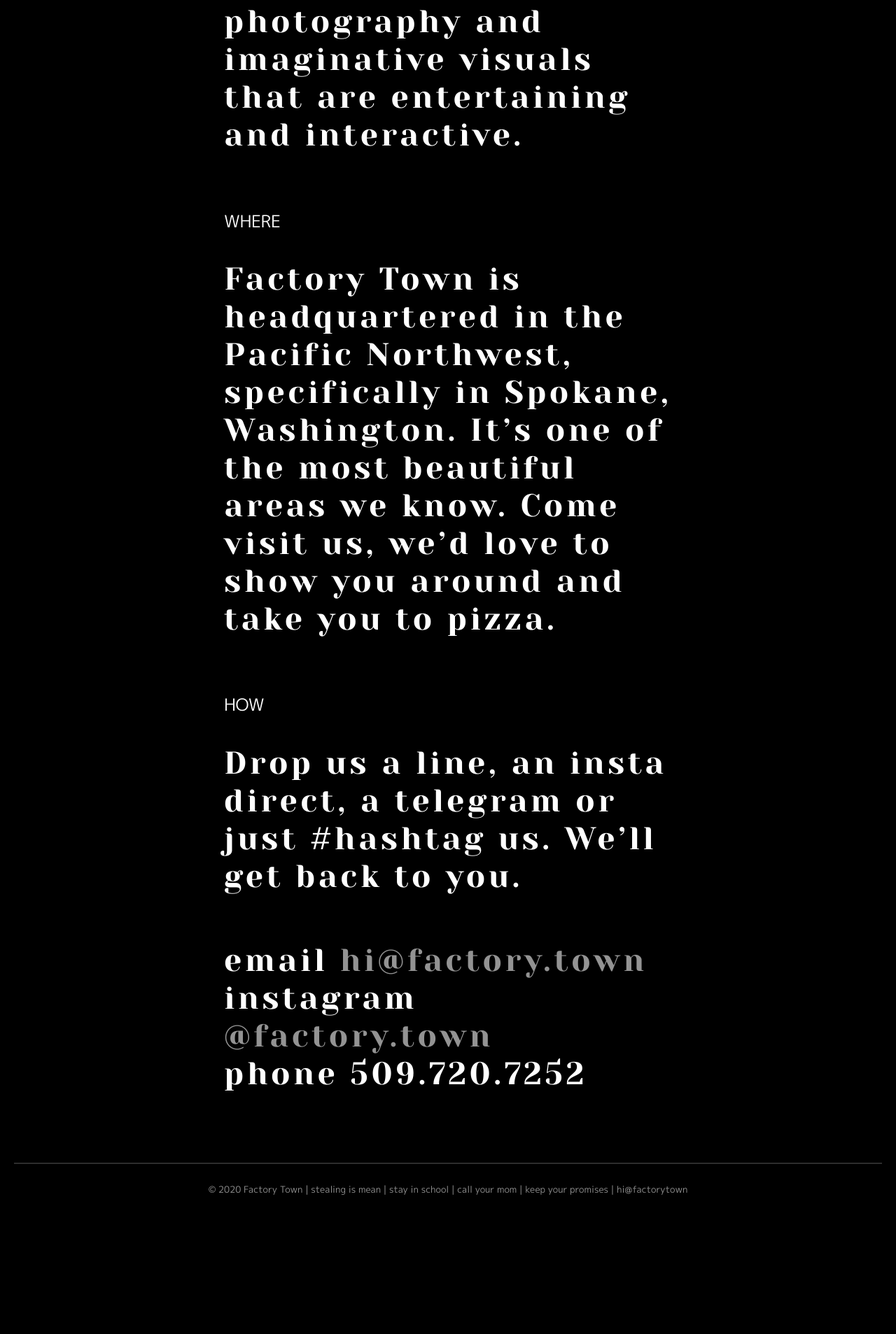
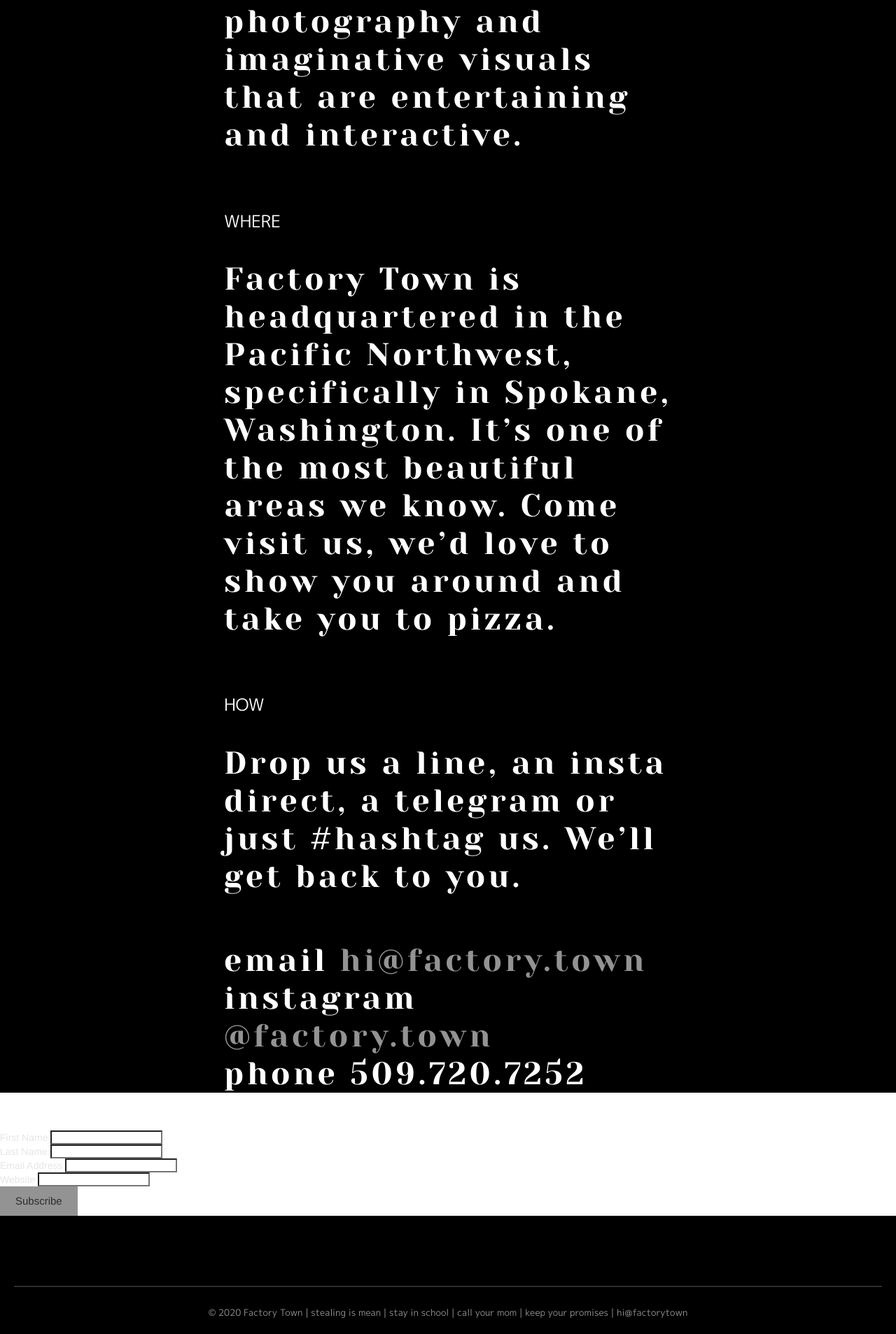
Before and after one commit to factorytown/factorytown.github.io, a Jekyll site: the page built from _pages/about.md, in a window 1280 px wide. Shown: the part 2641-4548 px from the top of the page at 70% size. Built offline with Jekyll 4.4.1, drawn with Linux system fonts in a browser that asks for light colours; nearby versions of some CDN libraries; comment, search, counter and statistics services are not loaded; before the commit the page ends 4372 px from its top, so only the background shows below that.

Commit message:
Updated About

```diff
--- a/_pages/about.md
+++ b/_pages/about.md
@@ -39,3 +39,42 @@
 # instagram [@factory.town](http://instagram.com/factory.town)
 
 # phone 509.720.7252
+
+<!-- Begin Mailchimp Signup Form -->
+<link href="//cdn-images.mailchimp.com/embedcode/classic-10_7.css" rel="stylesheet" type="text/css">
+<style type="text/css">
+	#mc_embed_signup{background:#fff; clear:left; font:14px Helvetica,Arial,sans-serif; }
+	/* Add your own Mailchimp form style overrides in your site stylesheet or in this style block.
+	   We recommend moving this block and the preceding CSS link to the HEAD of your HTML file. */
+</style>
+<div id="mc_embed_signup">
+<form action="https://town.us20.list-manage.com/subscribe/post?u=aa0712737481fad4fc368fb34&amp;id=e7086af3a2" method="post" id="mc-embedded-subscribe-form" name="mc-embedded-subscribe-form" class="validate" target="_blank" novalidate>
+    <div id="mc_embed_signup_scroll">
+	<h2>Subscribe</h2>
+<div class="mc-field-group">
+	<label for="mce-FNAME">First Name </label>
+	<input type="text" value="" name="FNAME" class="" id="mce-FNAME">
+</div>
+<div class="mc-field-group">
+	<label for="mce-LNAME">Last Name </label>
+	<input type="text" value="" name="LNAME" class="" id="mce-LNAME">
+</div>
+<div class="mc-field-group">
+	<label for="mce-EMAIL">Email Address </label>
+	<input type="email" value="" name="EMAIL" class="required email" id="mce-EMAIL">
+</div>
+<div class="mc-field-group">
+	<label for="mce-MMERGE9">Website </label>
+	<input type="text" value="" name="MMERGE9" class="" id="mce-MMERGE9">
+</div>
+	<div id="mce-responses" class="clear">
+		<div class="response" id="mce-error-response" style="display:none"></div>
+		<div class="response" id="mce-success-response" style="display:none"></div>
+	</div>    <!-- real people should not fill this in and expect good things - do not remove this or risk form bot signups-->
+    <div style="position: absolute; left: -5000px;" aria-hidden="true"><input type="text" name="b_aa0712737481fad4fc368fb34_e7086af3a2" tabindex="-1" value=""></div>
+    <div class="clear"><input type="submit" value="Subscribe" name="subscribe" id="mc-embedded-subscribe" class="button"></div>
+    </div>
+</form>
+</div>
+<script type='text/javascript' src='//s3.amazonaws.com/downloads.mailchimp.com/js/mc-validate.js'></script><script type='text/javascript'>(function($) {window.fnames = new Array(); window.ftypes = new Array();fnames[1]='FNAME';ftypes[1]='text';fnames[2]='LNAME';ftypes[2]='text';fnames[0]='EMAIL';ftypes[0]='email';fnames[4]='PHONE';ftypes[4]='phone';fnames[9]='MMERGE9';ftypes[9]='text';}(jQuery));var $mcj = jQuery.noConflict(true);</script>
+<!--End mc_embed_signup-->
```
